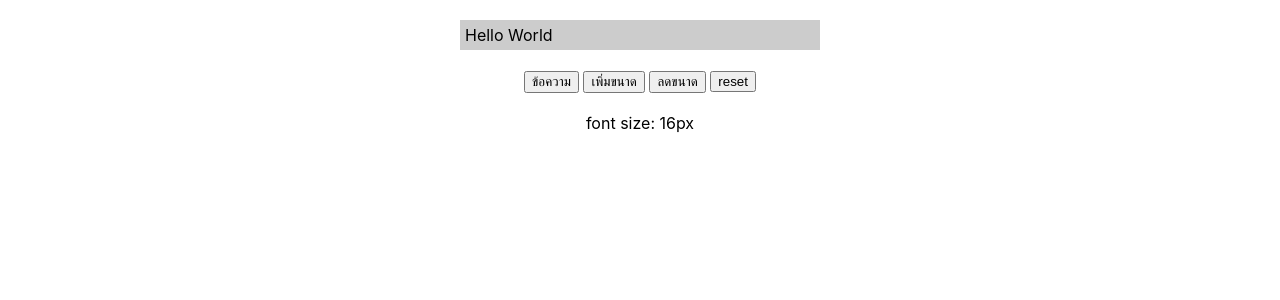
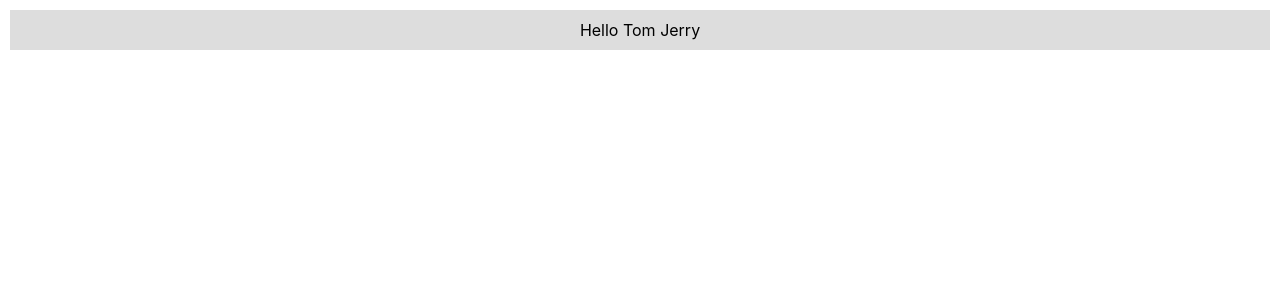
Before and after one commit to titipon71/app1, a React (Create React App) app: page / in a window 1280 px wide. Shown: the top 300 px of the page. Built offline with nearby package versions, Linux system fonts and the light colour scheme.

Commit message:
Implement user context and update App component to use it

```diff
--- a/src/App.js
+++ b/src/App.js
@@ -1,6 +1,10 @@
 import React from "react";
-import MessageBox from "./state-func";
-
+import { userContext } from './context'
+import Content from './context-content'
 export default function App() {
-    return <MessageBox/>
+    return (
+        <userContext.Provider value={'Tom Jerry'}>
+            <Content />
+        </userContext.Provider>
+    );
 }
--- /dev/null
+++ b/src/context-content.js
@@ -0,0 +1,13 @@
+import React from "react";
+import { userContext } from "./context";
+
+export default function Content() {
+    let user = React.useContext(userContext);
+    const contentStyle = {
+        backgroundColor: "#ddd",
+        textAlign: "center",
+        margin: 10,
+        padding: 10,
+    };
+    return <div style={contentStyle}>Hello {user}</div>;
+}
--- /dev/null
+++ b/src/context.js
@@ -0,0 +1,2 @@
+import React, {createContext} from 'react'
+export const userContext = createContext()
```
Also changed, not shown: src/context-header.js (added, +22 -0 lines), 1 other file (tests, documents, lock files or other folders).
